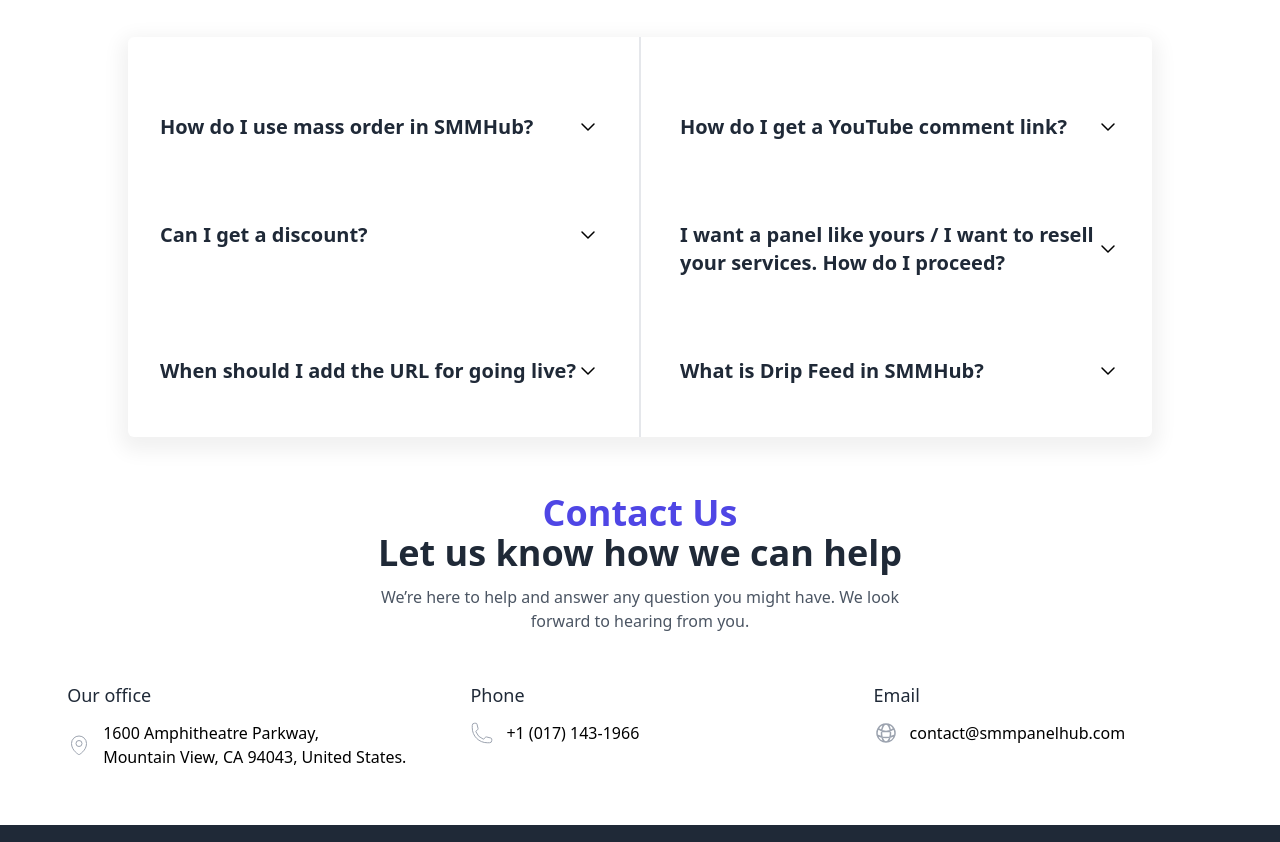
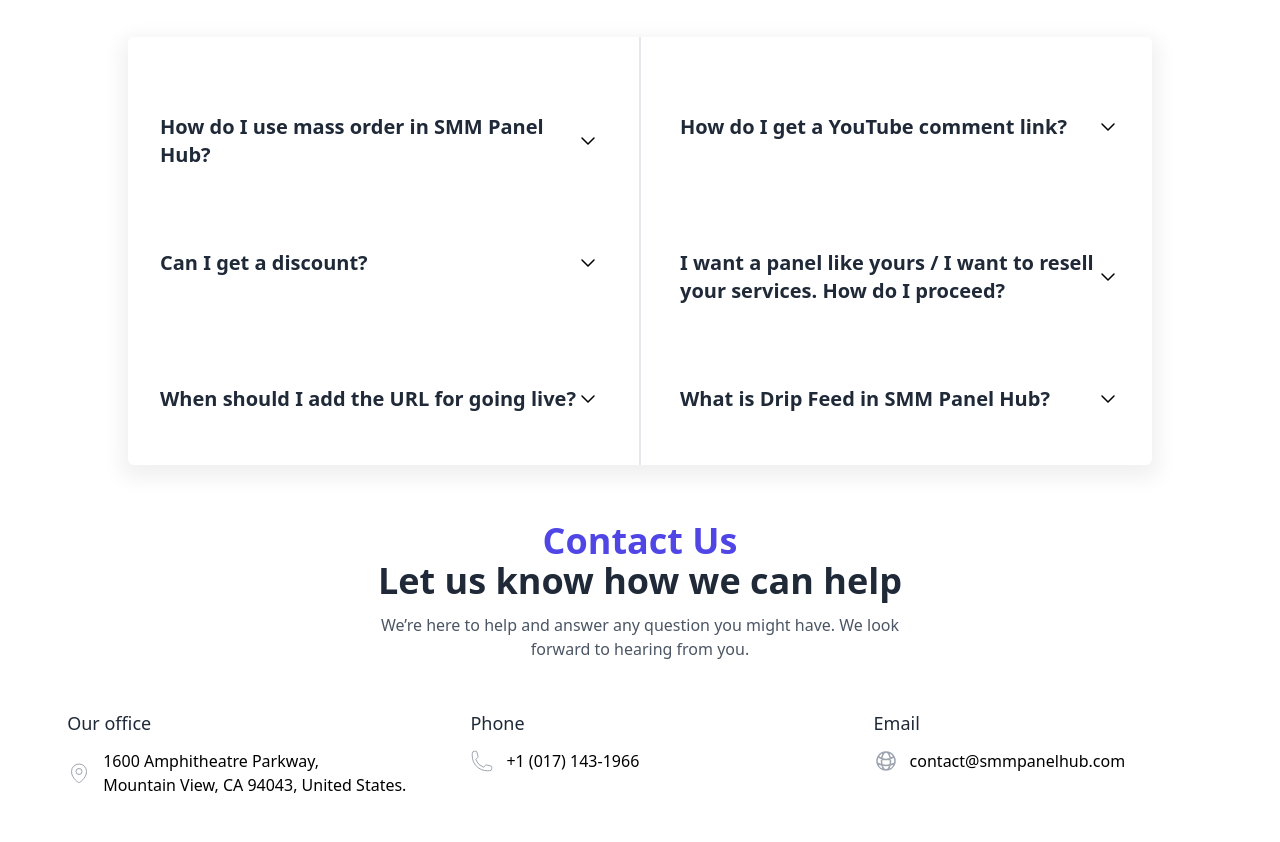
Before and after one commit to maajidAwol/SMM-Panel-Hub, a plain HTML site: page index.html in a window 1280 px wide. Shown: the part 2567-3409 px from the top of the page. Drawn offline with Linux system fonts and the light colour scheme.

Commit message:
new image

```diff
--- a/index.html
+++ b/index.html
@@ -580,7 +580,7 @@
             <div class="py-5">
               <details class="group">
                 <summary class="flex justify-between items-center font-medium cursor-pointer list-none">
-                  <span class="text-gray-800 text-xl font-semibold"> How do I use mass order in SMMHub?</span>
+                  <span class="text-gray-800 text-xl font-semibold"> How do I use mass order in SMM Panel Hub?</span>
                   <span class="transition group-open:rotate-180">
                     <svg fill="none" height="24" shape-rendering="geometricPrecision" stroke="currentColor"
                       stroke-linecap="round" stroke-linejoin="round" stroke-width="1.5" viewBox="0 0 24 24" width="24">
@@ -656,7 +656,7 @@
                   </span>
                 </summary>
                 <p class="text-neutral-600 text-gray-500 mt-3 group-open:animate-fadeIn">
-                  For a panel like ours or to resell our services, check out JAP to rent a panel and connect with us
+                  For a panel like ours or to resell our services, check out Perfect Panel to rent a panel and connect with us
                   via
                   API. </p>
               </details>
@@ -685,7 +685,7 @@
             <div class="py-5">
               <details class="group">
                 <summary class="flex justify-between items-center font-medium cursor-pointer list-none">
-                  <span class="text-gray-800 text-xl font-semibold"> What is Drip Feed in SMMHub?</span>
+                  <span class="text-gray-800 text-xl font-semibold"> What is Drip Feed in SMM Panel Hub?</span>
                   <span class="transition group-open:rotate-180">
                     <svg fill="none" height="24" shape-rendering="geometricPrecision" stroke="currentColor"
                       stroke-linecap="round" stroke-linejoin="round" stroke-width="1.5" viewBox="0 0 24 24" width="24">
```
Also changed, not shown: assets/hero2.png (deleted), assets/team.png, assets/team2.png (added).
